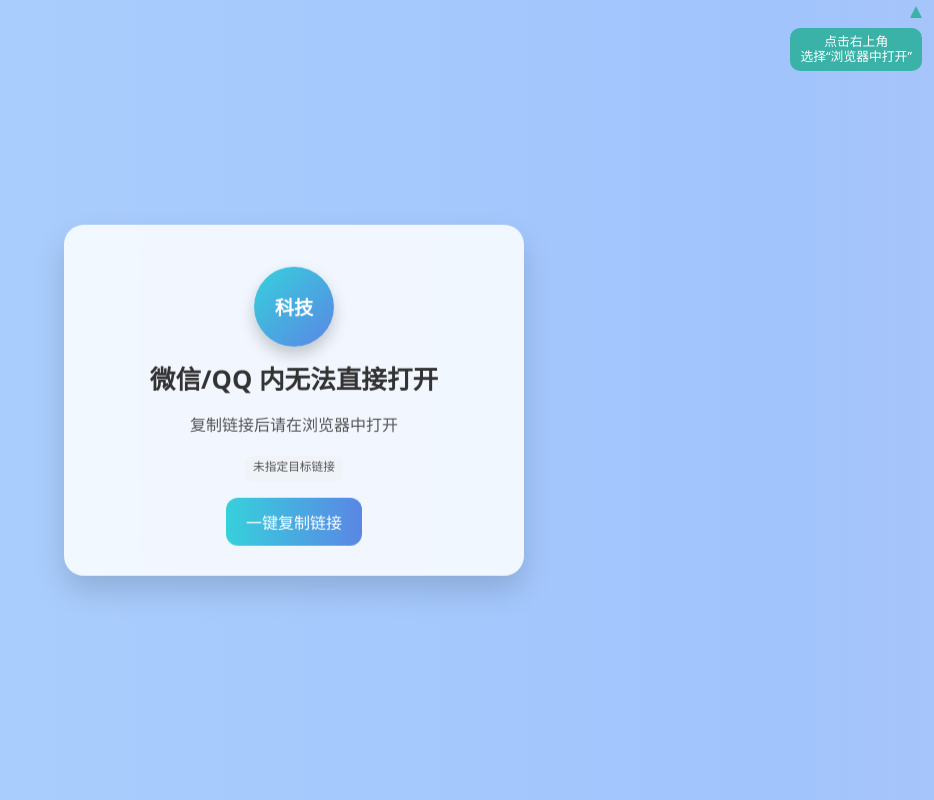
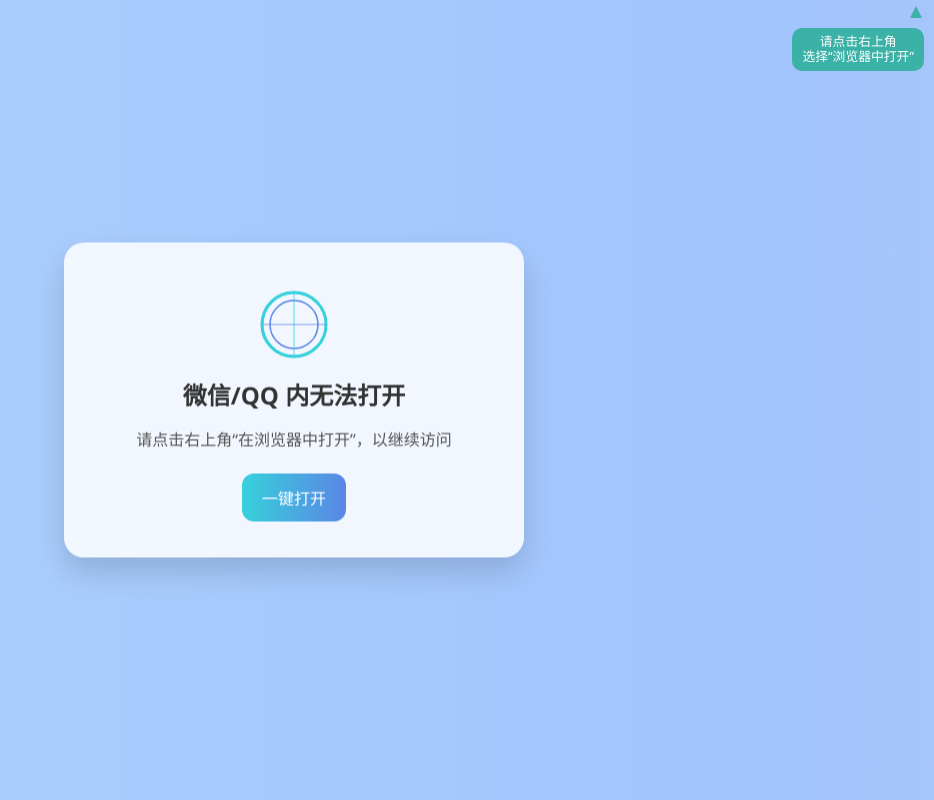
Before and after one commit to a1004059897/y99.github.io, a plain HTML site: page redirect.html in a window 1280 px wide. Shown: the whole page, without its empty margins (346-1280 px from the left). Drawn offline with Linux system fonts and the light colour scheme.

Commit message:
Update redirect.html

```diff
--- a/redirect.html
+++ b/redirect.html
@@ -3,28 +3,26 @@
 <head>
 <meta charset="UTF-8">
 <meta name="viewport" content="width=device-width, initial-scale=1.0">
-<title>跳转提示</title>
+<title>跳转提示页面</title>
 <style>
 body {
-    font-family: "Segoe UI", sans-serif;
     margin:0; padding:0;
-    height:100vh; width:100vw; position:relative;
+    height:100vh; width:100vw;
     overflow:hidden;
-    /* 动态淡彩虹背景 */
-    background: linear-gradient(270deg, #ff9a9e, #fad0c4, #a1c4fd, #c2e9fb, #d4fc79, #96e6a1);
+    background: linear-gradient(270deg,#ff9a9e,#fad0c4,#a1c4fd,#c2e9fb,#d4fc79,#96e6a1);
     background-size: 1200% 1200%;
     animation: gradientBG 30s ease infinite;
+    font-family:"Segoe UI", sans-serif;
 }
-
-/* 背景渐变动画 */
-@keyframes gradientBG {
+@keyframes gradientBG{
     0%{background-position:0% 50%;}
     50%{background-position:100% 50%;}
     100%{background-position:0% 50%;}
 }
 
+/* 右上角提示箭头（向左微调2毫米） */
 #guider {
-    position: fixed; top:12px; right:12px;
+    position: fixed; top:12px; right:10px;
     display:flex; flex-direction:column; align-items:flex-end; z-index:100;
 }
 .triangle {
@@ -33,8 +31,9 @@
     clip-path: polygon(50% 0%, 0% 100%, 100% 100%);
     animation: bounce 1s infinite alternate;
     margin-bottom:4px;
+    transform: translateX(-2px); /* 向左微调2毫米 */
 }
-@keyframes bounce {0%{transform: translateY(0);} 100%{transform: translateY(-6px);}}
+@keyframes bounce {0%{transform: translateY(0) translateX(-2px);} 100%{transform: translateY(-6px) translateX(-2px);}}
 .tips {
     background:#3AB2A7;
     color:white;
@@ -45,6 +44,7 @@
     line-height:1.2;
 }
 
+/* 中心容器 */
 .container {
     position:absolute; top:50%; left:50%; transform:translate(-50%,-50%);
     background: rgba(255,255,255,0.85);
@@ -55,69 +55,45 @@
 }
 @keyframes popIn {0%{transform:translate(-50%,-50%) scale(0.9); opacity:0;} 100%{transform:translate(-50%,-50%) scale(1); opacity:1;}}
 
-h2 { margin:0 0 12px; color:#333; font-size:1.6em;}
-p { color:#555; line-height:1.5; margin-bottom:16px;}
+h2 { margin:0 0 12px; color:#333; font-size:1.5em; }
+p { color:#555; line-height:1.5; margin-bottom:16px; }
 
-/* Logo设计 */
+/* 科技风logo */
 #logo {
-    width:80px; height:80px;
-    margin:12px auto;
-    background: linear-gradient(135deg,#36d1dc,#5b86e5);
-    border-radius:50%;
-    display:flex; justify-content:center; align-items:center;
-    color:white; font-weight:bold; font-size:1.2em;
-    box-shadow:0 8px 15px rgba(0,0,0,0.2);
+    width:80px; height:80px; margin:12px auto;
 }
+#logo svg { width:100%; height:100%; animation: rotateLogo 20s linear infinite; }
+@keyframes rotateLogo {0%{transform:rotate(0deg);} 100%{transform:rotate(360deg);}}
 
-/* 二维码缩小 */
-#qrcode img { margin-top:12px; width:150px; height:150px; border-radius:12px; }
-
-/* 复制按钮 */
-button.copyBtn {
+/* 按钮 */
+button {
     padding:12px 20px; border-radius:12px; border:none; font-size:16px; cursor:pointer;
     background: linear-gradient(90deg,#36D1DC,#5B86E5); color:white; transition:0.2s all;
+    margin:6px 0;
 }
-button.copyBtn:hover { transform:translateY(-2px); box-shadow:0 4px 12px rgba(0,0,0,0.2); }
-button.copyBtn:active { transform:translateY(0) scale(0.97); box-shadow:0 2px 8px rgba(0,0,0,0.2); }
-code { background:#f0f4f8; padding:4px 8px; border-radius:8px; display:inline-block; word-break:break-all; font-size:0.9em;}
+button:hover { transform:translateY(-2px); box-shadow:0 4px 12px rgba(0,0,0,0.2);}
+button:active { transform:translateY(0) scale(0.97); box-shadow:0 2px 8px rgba(0,0,0,0.2);}
 </style>
 </head>
 <body>
 <div id="guider">
     <div class="triangle"></div>
-    <div class="tips">点击右上角<br/>选择“浏览器中打开”</div>
+    <div class="tips">请点击右上角<br/>选择“浏览器中打开”</div>
 </div>
 
 <div class="container">
-    <div id="logo">科技</div>
-    <h2>微信/QQ 内无法直接打开</h2>
-    <p>复制链接后请在浏览器中打开</p>
-    <div id="panel">
-        <p><code id="urlBox"></code></p>
-        <button class="copyBtn" id="copyBtn">一键复制链接</button>
-        <div id="qrcode"></div>
+    <div id="logo">
+        <!-- 抽象科技风SVG logo -->
+        <svg viewBox="0 0 100 100">
+            <circle cx="50" cy="50" r="40" stroke="#36D1DC" stroke-width="4" fill="none"/>
+            <circle cx="50" cy="50" r="30" stroke="#5B86E5" stroke-width="2" fill="none"/>
+            <line x1="10" y1="50" x2="90" y2="50" stroke="#36D1DC" stroke-width="1"/>
+            <line x1="50" y1="10" x2="50" y2="90" stroke="#5B86E5" stroke-width="1"/>
+        </svg>
     </div>
+    <h2>微信/QQ 内无法打开</h2>
+    <p>请点击右上角“在浏览器中打开”，以继续访问</p>
+    <button onclick="alert('请在浏览器中打开页面')">一键打开</button>
 </div>
-
-<script>
-// 获取目标链接
-function getQueryParam(name){return new URLSearchParams(window.location.search).get(name);}
-const target = getQueryParam('t') ? decodeURIComponent(getQueryParam('t')) : null;
-const urlBox=document.getElementById('urlBox');
-const copyBtn=document.getElementById('copyBtn');
-const qrcode=document.getElementById('qrcode');
-
-if(target){
-    urlBox.textContent = target;
-    qrcode.innerHTML = `<img src="https://api.qrserver.com/v1/create-qr-code/?size=150x150&data=${encodeURIComponent(target)}" alt="QR Code">`;
-
-    copyBtn.onclick = async ()=>{
-        try{ await navigator.clipboard.writeText(target); alert('已复制到剪贴板，请在浏览器粘贴打开'); }
-        catch{ alert('复制失败，请手动复制'); }
-    };
-}else{
-    urlBox.textContent = '未指定目标链接';
-}
-</script>
 </body>
 </html>
```
